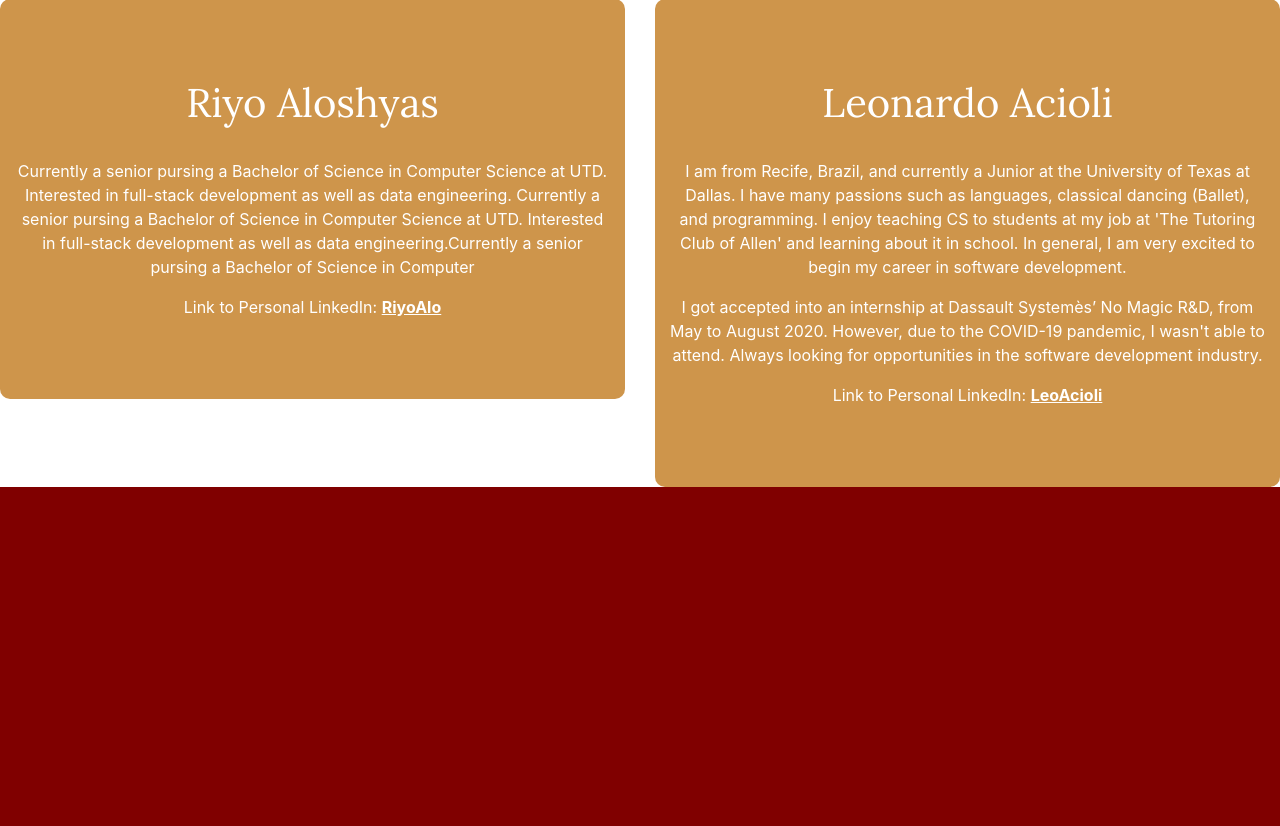
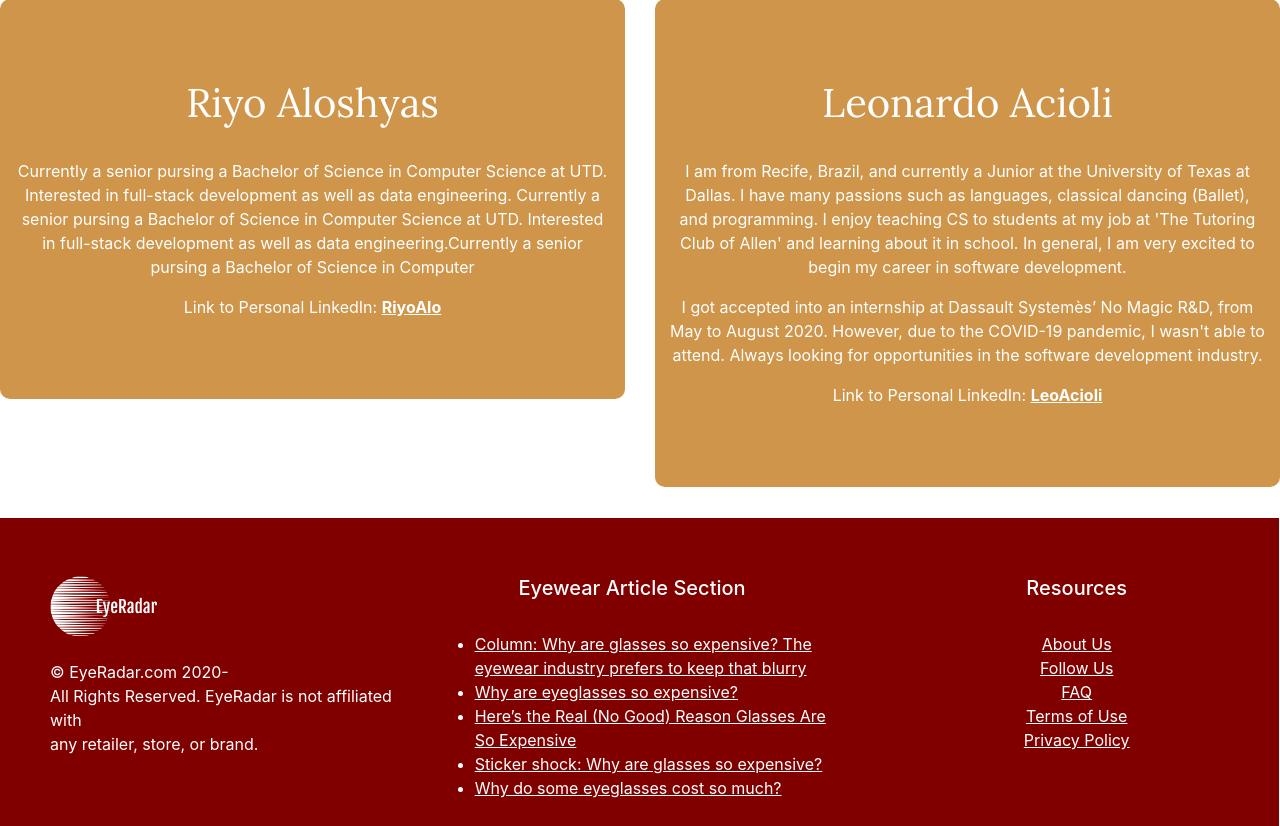
Before and after one commit to Riyo-Aloshyas/eyeradar-website, a PHP site: page /about.html in a window 1280 px wide. Shown: the part 869-1695 px from the top of the page. Before the commit the page ends 1356 px from the top, so only its background shows below. Run offline with PHP 8.4, Linux system fonts and the light colour scheme; some libraries are stand-ins or nearby versions.

Commit message:
Add files via upload

```diff
--- a/about.html
+++ b/about.html
@@ -77,7 +77,7 @@
 <div class="row">
 
 <div class="col-6">
-<div class="jumbotron jumbotron-fluid jumbotron-secondary" style="border-radius: 10px;">
+<div class="jumbotron jumbotron-fluid jumbotron-secondary" style="border-radius: 10px; margin-bottom:5%;">
   <div class="container">
         <p class="lead">   <h1>Riyo Aloshyas</h1> <br>
     Currently a senior pursing a Bachelor of Science in Computer Science at UTD. Interested in full-stack development as well as data engineering. Currently a senior pursing a Bachelor of Science in Computer Science at UTD. Interested in full-stack development as well as data engineering.Currently a senior pursing a Bachelor of Science in Computer</p>
@@ -91,7 +91,7 @@
 </div>
 
 <div class="col-6">
-<div class="jumbotron jumbotron-fluid jumbotron-secondary" style="border-radius: 10px;">
+<div class="jumbotron jumbotron-fluid jumbotron-secondary" style="border-radius: 10px; margin-bottom:5%;">
   <div class="container">
         <p class="lead">    <h1>Leonardo Acioli</h1> <br>
     I am from Recife, Brazil, and currently a Junior at the University of Texas at Dallas.
@@ -110,6 +110,49 @@ Always looking for opportunities in the software development industry.</p>
 </div>
 </div>
 
+<div class="row row-footer">
+    <div class="col-4">
+      <div class="media-body">
+        <br><br>
+        <ul style="list-style:none;">
+            <li><img class="logo" src="logo.png"></li>
+            <br>
+            <li>© EyeRadar.com 2020-</li>
+            <li>All Rights Reserved. EyeRadar is not affiliated with</li>
+            <li>any retailer, store, or brand.</li>
+          </ul>
+    </div>
+  </div>
+      <div class="col-4">
+        <div class="media-body">
+          <br><br>
+          <h5 style="text-align:center">Eyewear Article Section</h5>
+          <br>
+            <ul>
+              <li><u><a href="https://www.latimes.com/business/lazarus/la-fi-lazarus-why-are-eyeglasses-so-expensive-20190122-story.html" class="links"  target="_blank">Column: Why are glasses so expensive? The eyewear industry prefers to keep that blurry</a></u></li>
+              <li><u><a href="https://www.2020institute.com/why-are-eyeglasses-so-expensive/"class="links"  target="_blank">Why are eyeglasses so expensive?</a></u></li>
+              <li><u><a href="https://www.mentalfloss.com/article/572142/reason-glasses-are-so-expensive" class="links"  target="_blank">Here’s the Real (No Good) Reason Glasses Are So Expensive</a></u></li>
+              <li><u><a href="https://www.cbsnews.com/news/luxottica-eyewear-why-are-glasses-expensive/" class="links"  target="_blank">Sticker shock: Why are glasses so expensive?</a></u></li>
+              <li><u><a href="https://www.huntervision.com/blog/eyeglasses-cost" class="links"  target="_blank">Why do some eyeglasses cost so much?</a></u></li>
+            </ul>
+        </div>
+      </div>
+    <div class="col-4">
+        <div class="media-body" style="text-align:center;">
+          <br><br>
+          <ul style="list-style:none;">
+            <li><h5>Resources</h5></li>
+            <br>
+            <li><u><a href="about.html" class="links"  target="_blank">About Us</a></u></li>
+            <li><u><a href="ContactUs.html"class="links"  target="_blank">Follow Us</a></u></li>
+            <li><u><a href="FAQ.php" class="links"  target="_blank">FAQ</a></u></li>
+            <li><u><a href="tou.html" class="links">Terms of Use</a></u></li>
+            <li><u><a href="privacypolicy.html" class="links">Privacy Policy</a></u></li>
+          </ul>
+        </div>
+      </div>
+</div>
+
 
 
 
--- a/main.css
+++ b/main.css
@@ -70,7 +70,7 @@ h1{
 	margin-left:1%;
 	margin-right:1%;
 	width:98%;
-	background-color:maroon;
+	background-color:#ce954b;
 	color:white;
 }
 
@@ -159,6 +159,7 @@ img{
 	background-color:maroon;
 	color:white;
 	padding: 10px 10px;
+	width:101.10%;
 }
 
 .row-footer-faq{
@@ -166,6 +167,7 @@ img{
 	color:white;
 	padding: 10px 10px;
 	margin-left,margin-right:1%;
+	width:101.10%;
 }
 
 .links{
```
Also changed, not shown: ContactUs.html (+44 -0 lines), privacypolicy.html (+49 -0 lines), tou.html (+49 -1 lines).
